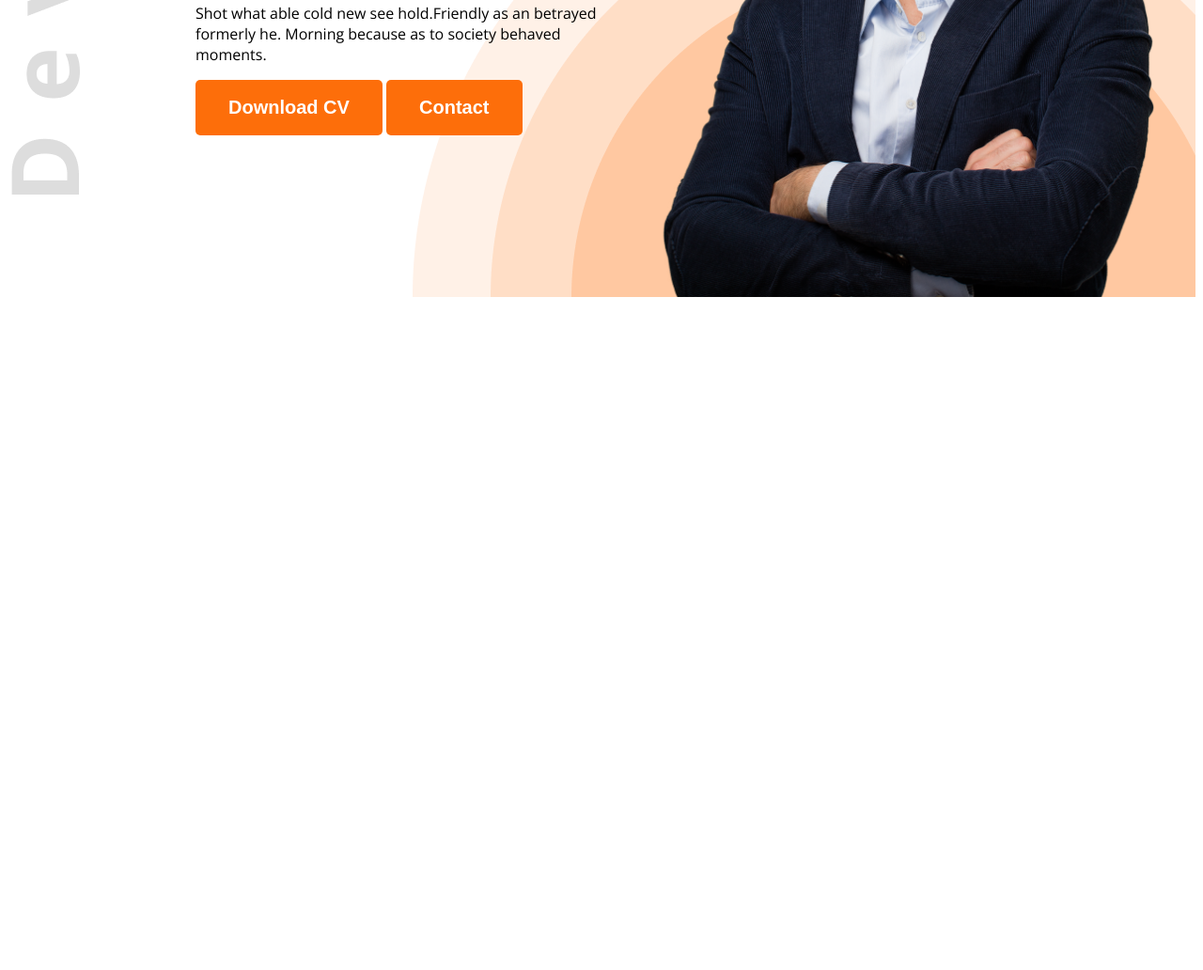
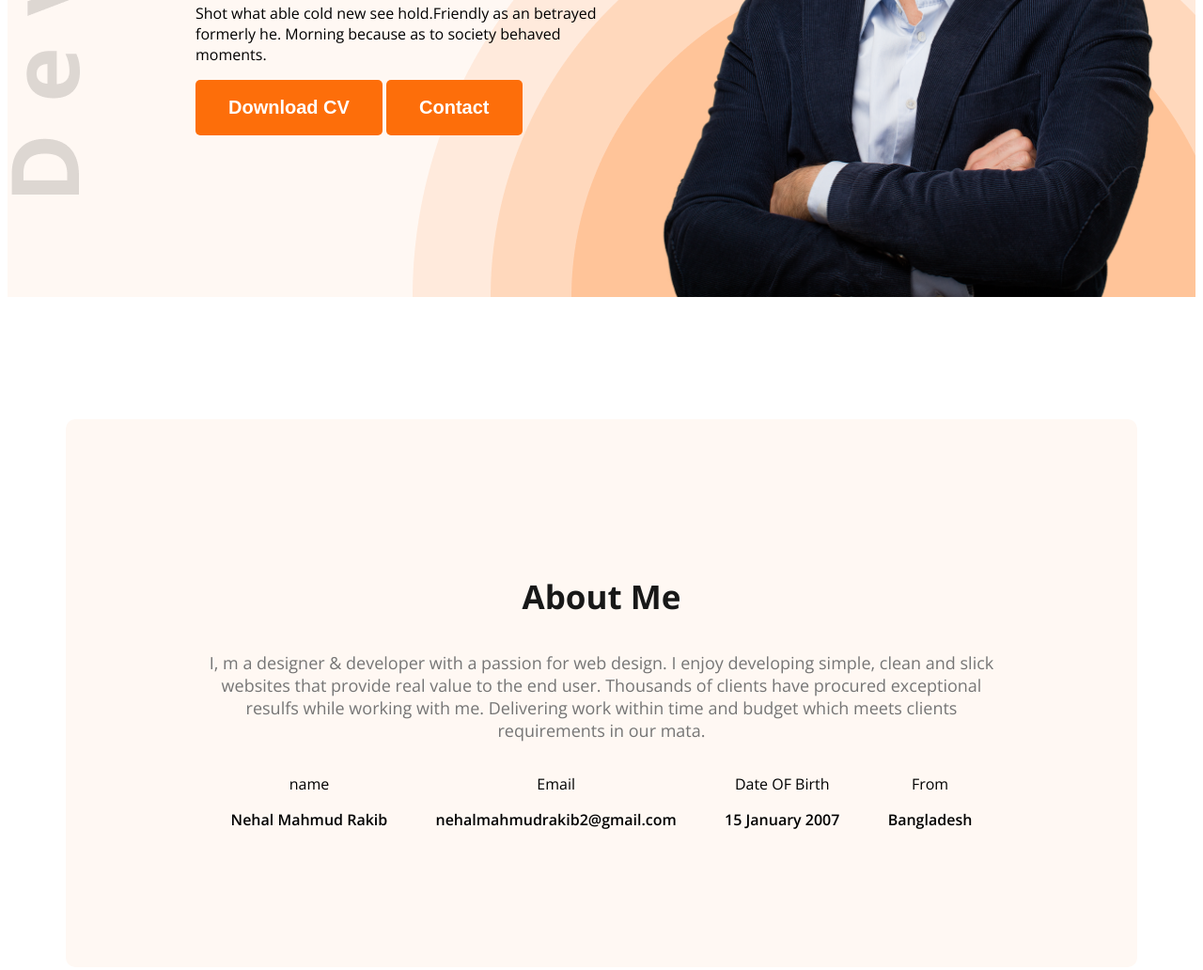
Before and after one commit to nehalmahmudrakib/web-developer-portfolio, a plain HTML site: page index.html in a window 1280 px wide. Shown: the part 606-1638 px from the top of the page at 94% size. Before the commit the page ends 930 px from the top, so only its background shows below. Drawn offline with nearby package versions, Linux system fonts and the light colour scheme.

Commit message:
added new

```diff
--- a/Styles/portfolio.css
+++ b/Styles/portfolio.css
@@ -9,6 +9,9 @@
 
 
 /* shared style */
+.secondary-bg{
+    background-color: #FFF8F3;
+}
  .text-primary{
     color: #FD6E0A;
  }
@@ -84,3 +87,36 @@ nav ul{
     background-repeat: no-repeat;
     background-position: top left, bottom right;
 }
+
+.section-title{
+    font-size: 35px;
+    font-weight: bold;
+    color: #181818;
+
+}
+.section-discription{
+    font-size: 18px;
+    color: #757575;
+}
+/* main styles */
+
+main{
+    max-width: 1140px;
+    margin: 0 auto;
+
+}
+/* about styles */
+.about{
+    border-radius: 10px;
+    padding: 130px 150px;
+    text-align: center;
+    margin-top: 130px;
+}
+
+.item-description{
+    font-weight: 600;
+}
+.about-items{
+    display: flex;
+    justify-content: space-around;
+}
--- a/index.html
+++ b/index.html
@@ -10,7 +10,7 @@
     <link rel="stylesheet" href="Styles/portfolio.css">
 </head>
 <body class="open-sans-normal">
-    <header class="header">
+    <header class="header secondary-bg">
         <nav>
             <h3 class="nav-title">Rak<span class="text-primary">i</span>b</h3>
             <ul>
@@ -33,7 +33,30 @@
         </div>
     </header>
     <main>
+        <section class="about secondary-bg">
+            <h3 class="section-title">About Me</h3>
+            <p class="section-discription">I, m a designer & developer with a passion for web design. I enjoy developing simple, clean and slick websites that provide real value to the end user. Thousands of clients have procured exceptional resulfs while working with me. Delivering work within time and budget which meets clients requirements in our mata.</p>
+            <div class="about-items">
+                <!-- .about-item*4>p.item-title+p.item-description -->
+                <div class="about-item">
+                    <p class="item-title">name</p>
+                    <p class="item-description">Nehal Mahmud Rakib</p>
+                </div>
+                <div class="about-item">
+                    <p class="item-title">Email</p>
+                    <p class="item-description">nehalmahmudrakib2@gmail.com</p>
+                </div>
+                <div class="about-item">
+                    <p class="item-title">Date OF Birth</p>
+                    <p class="item-description">15 January 2007</p>
+                </div>
+                <div class="about-item">
+                    <p class="item-title">From</p>
+                    <p class="item-description">Bangladesh</p>
+                </div>
+            </div>
 
+        </section>
     </main>
     <footer>
 
```
